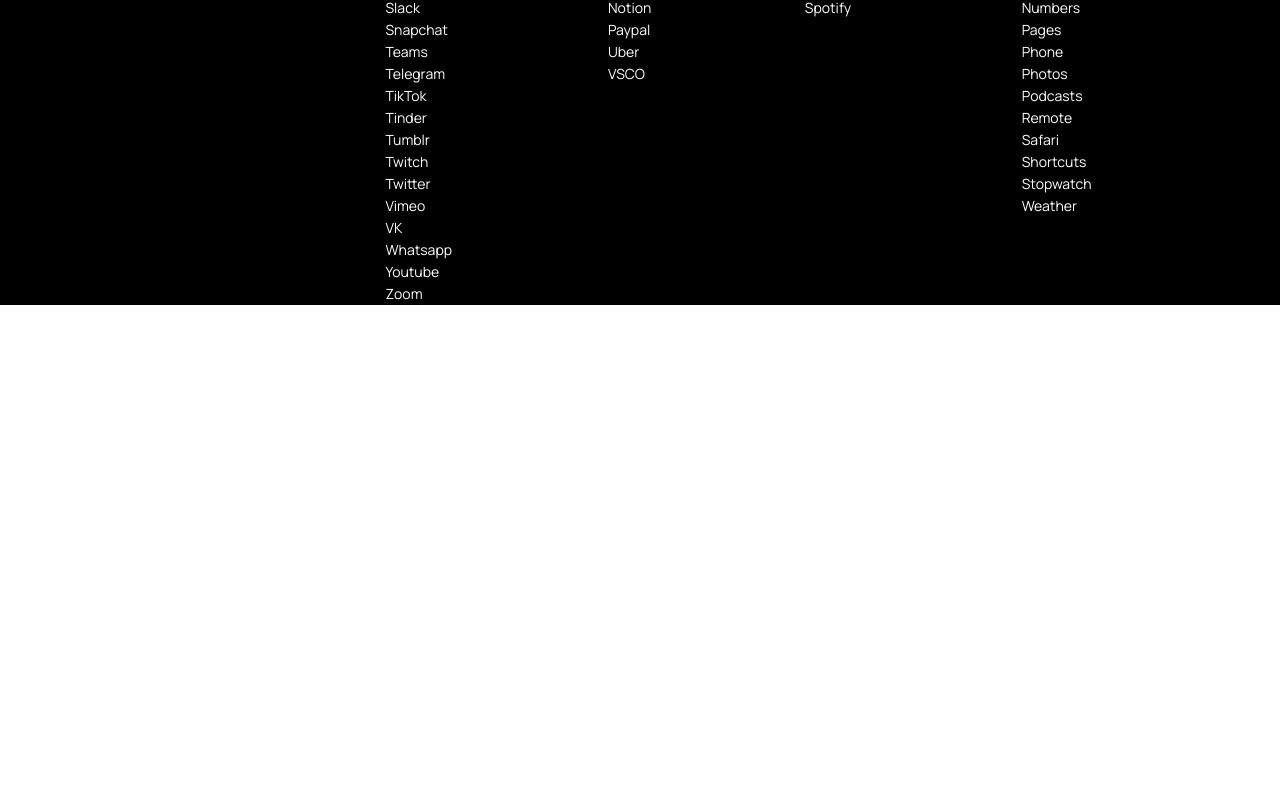
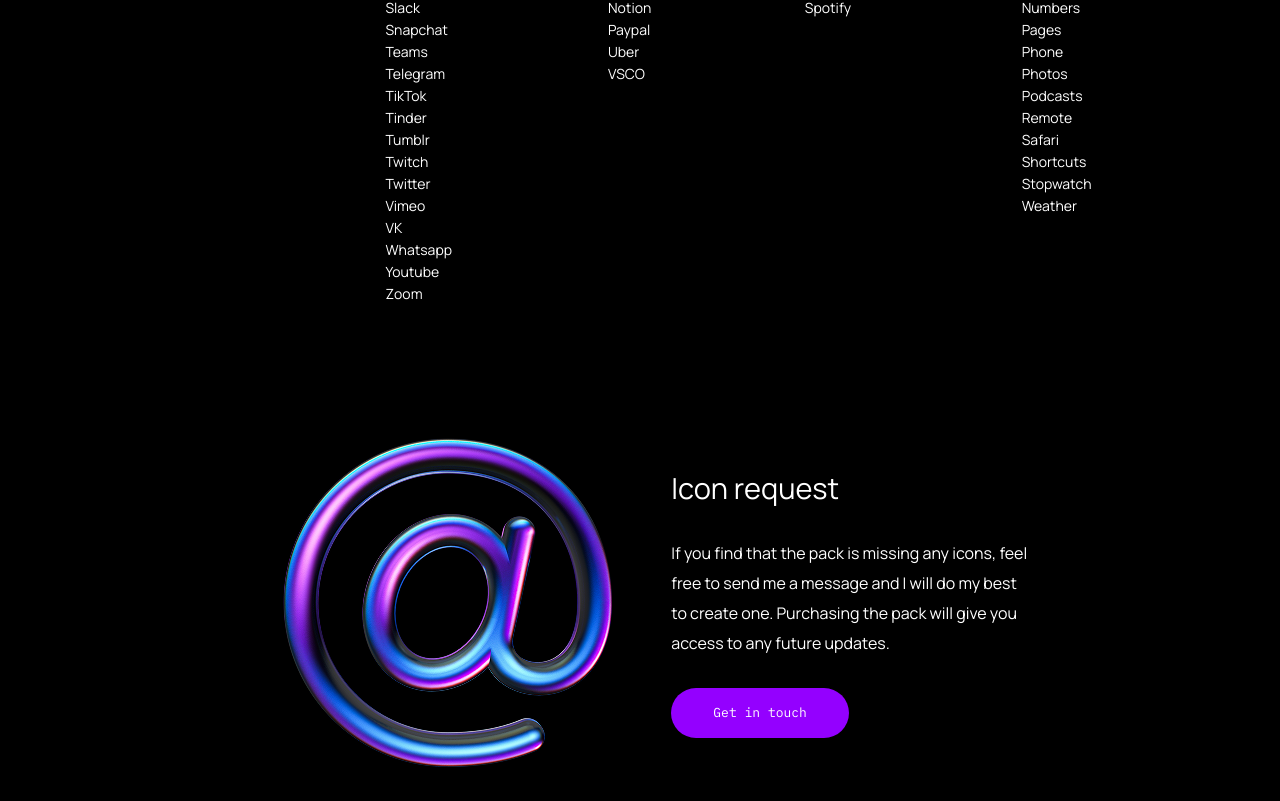
Before and after one commit to NATkachuk/hypicons, a React (Vite) app: page / in a window 1280 px wide. Shown: the part 4137-4938 px from the top of the page. Before the commit the page ends 4442 px from the top, so only its background shows below. Built offline with nearby package versions, Linux system fonts and the light colour scheme.

Commit message:
section5 done

```diff
--- a/src/components/Main/Main.jsx
+++ b/src/components/Main/Main.jsx
@@ -3,6 +3,7 @@
 import Section2 from "./Section2/Section2"
 import Section3 from "./Section3/Section3"
 import Section4 from "./Section4/Section4"
+import Section5 from "./Section5/Section5"
 
 function Main() {
   return (
@@ -11,6 +12,7 @@
         <Section2/>
         <Section3/>
         <Section4/>
+        <Section5/>
     </main>
   )
 }
--- /dev/null
+++ b/src/components/Main/Section5/Section5.jsx
@@ -0,0 +1,18 @@
+import "./Section5.scss"
+import dot from "../../../assets/Homepage/png/dot.png"
+function Section5() {
+  return (
+    <section className="section5">
+        <div className="section5-container">
+            <img src={dot} alt="" className="section5-container__img" />
+            <div className="section5-container__box">
+                <h2 className="section5-container__box-title">Icon request</h2>
+                <p className="section5-container__box-text">If you find that the pack is missing any icons, feel free to send me a message and I will do my best to create one. Purchasing the pack will give you access to any future updates.</p>
+                <button className="section5-container__box-btn">Get in touch</button>
+            </div>
+        </div>
+    </section>
+  )
+}
+
+export default Section5
--- /dev/null
+++ b/src/components/Main/Section5/Section5.scss
@@ -0,0 +1,32 @@
+@use "../../../Scss/mixin";
+@use "../../../Scss/reset";
+@use "../../../Scss/vars";
+
+.section5{
+    @include mixin.Flex(column,center,center,64px);
+    background-color: vars.$background-color;
+    padding-top: 100px;
+    width: 100%;
+    &-container{
+        @include mixin.Flex(row,center,center,25px);
+        &__box{
+            @include mixin.Flex(column,flex-start,flex-start,30px);
+            width: 28%;
+            &-title{
+                @include mixin.Manrope(29px,400,40px);
+                color: vars.$text-color;
+            }
+            &-text{
+                @include mixin.Manrope(16px,400,30px);
+                color: vars.$text-color;
+            }
+            &-btn{
+                @include mixin.IBM(13px,400,20px);
+                color: vars.$text-color;
+                background-color: vars.$button-color;
+                padding: 15px 42px;
+                border-radius: 200px;
+            }
+        }
+    }
+}
```
Also changed, not shown: src/assets/Homepage/png/bgIcons.png (added), src/assets/Homepage/png/dot.png (added).
